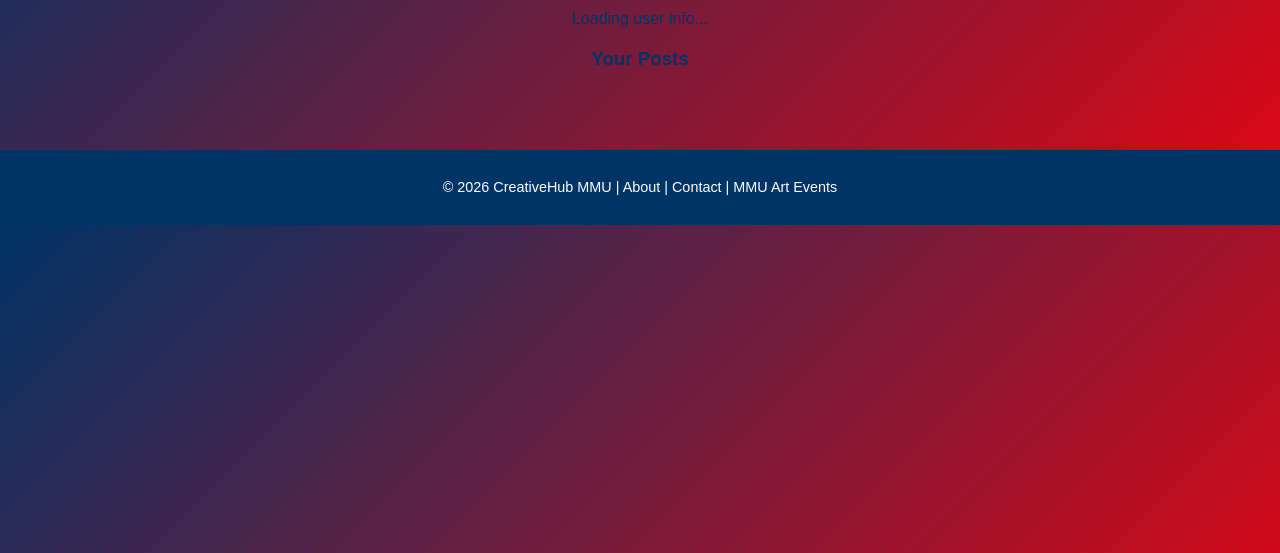
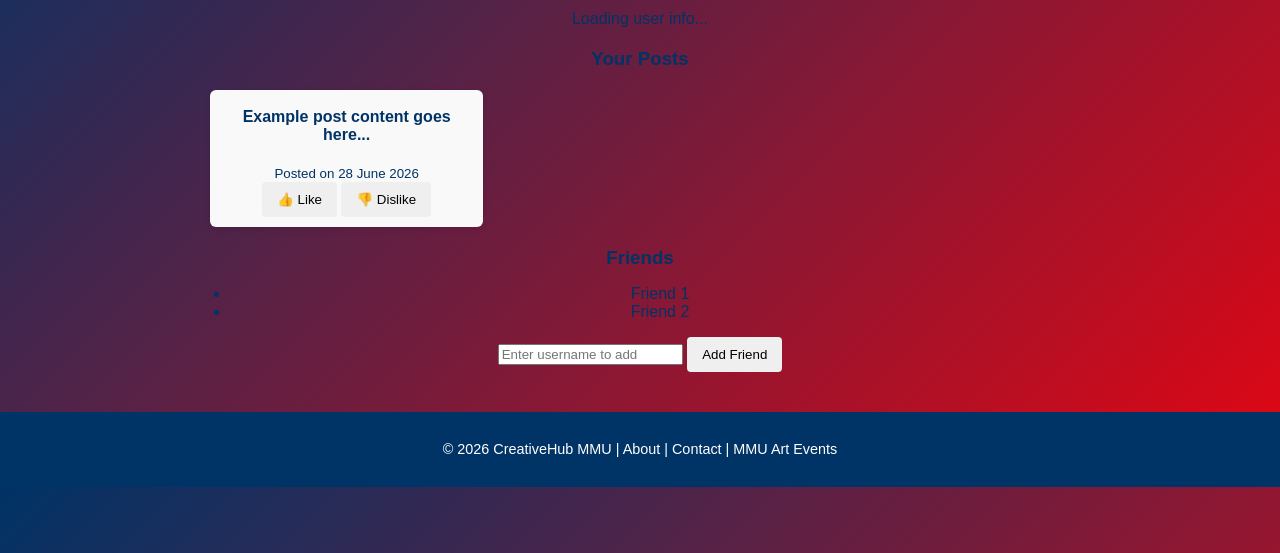
Before and after one commit to Lixxysai/CreativeHub-MMU, a plain HTML site: page profile.html in a window 1280 px wide. Shown: the part 247-800 px from the top of the page. Drawn offline with nearby package versions, Linux system fonts and the light colour scheme; a script that the page names is missing.

Commit message:
Add user posts and friends section to profile

```diff
--- a/profile.html
+++ b/profile.html
@@ -33,7 +33,27 @@
     <p id="profileInfo">Loading user info...</p>
 
     <h3>Your Posts</h3>
-    <section id="userPosts" class="grid"></section>
+    <section id="userPosts" class="grid">
+      <div class="art-card">
+        <p>Example post content goes here...</p>
+        <small>Posted on 28 June 2026</small>
+        <div class="post-actions">
+          <button class="like-btn">👍 Like</button>
+          <button class="dislike-btn">👎 Dislike</button>
+        </div>
+      </div>
+    </section>
+
+    <h3>Friends</h3>
+    <ul id="friendsList">
+      <li>Friend 1</li>
+      <li>Friend 2</li>
+    </ul>
+
+    <div class="add-friend">
+      <input type="text" id="friendName" placeholder="Enter username to add">
+      <button class="add-friend-btn">Add Friend</button>
+    </div>
   </main>
 
   <footer>
```
